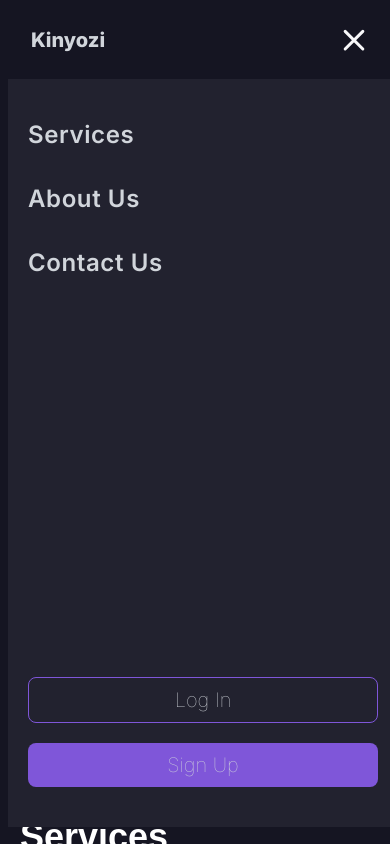
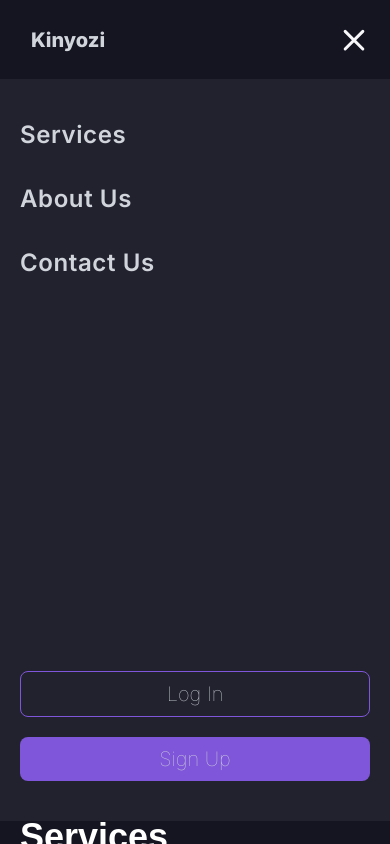
Before and after one commit to regan-mu/my-kinyozi-client, a Next.js app: page / in a window 390 px wide. Both pictures are taken after a click on the picture 354 px from the left and 39 px from the top of the page. Shown: the top 844 px of the page. Built offline with nearby package versions, Linux system fonts and the light colour scheme.

Commit message:
Landing page mobile-responsive

```diff
--- a/app/components/Header.js
+++ b/app/components/Header.js
@@ -10,13 +10,14 @@ export default function Header() {
     }
 
     return (
-        <nav className="flex justify-between text-gray-300 relative w-full h-20 font-inter border-b border-gray-800">
+        <header className="w-full h-20 fixed top-0 left-0 px-5 bg-dark-blue z-10 md:px-14">
+            <nav className="flex justify-between text-gray-300 relative w-full h-full font-inter border-b border-gray-800">
                 <div className="flex w-24 h-full items-center justify-center">
                     <Link href="/">
                         <h1 className="font-extrabold text-xl">Kinyozi</h1>
                     </Link>
                 </div>
-            <div className={menuExpanded ? "absolute flex-col h-custom py-10 px-5 top-full -right-7 justify-between w-screen z-10 bg-accent  flex ": "hidden justify-between md:flex md:p-0 md:flex-row md:right-0 md:top-0 md:h-full md:bg-dark-blue md:relative md:w-2/3"}>
+                <div className={menuExpanded ? "absolute flex-col h-custom py-10 px-5 top-full -right-5 justify-between w-screen bg-accent  flex ": "hidden justify-between md:flex md:p-0 md:flex-row md:right-0 md:top-0 md:h-full md:bg-dark-blue md:relative md:w-2/3"}>
                     <div className="h-full flex flex-col text-2xl gap-8  md:flex-row md:items-center md:gap-16 md:text-base font-semibold tracking-wide">
                         <Link className="hover:text-gray-200" href="#services-section">
                             <p onClick={toggleMenu}>Services</p>
@@ -40,5 +41,6 @@ export default function Header() {
                     }
                 </div>
             </nav>
+        </header>
     )
 }
--- a/app/page.js
+++ b/app/page.js
@@ -10,7 +10,7 @@ export default function Home() {
   return (
     <main className="bg-dark-blue h-auto px-5 md:px-14 font-poppins text-white">
       <Header />
-      <section className="w-full h-[85vh] grid grid-rows-1 mb-5  py-5 md:grid-cols-2 md:mb-20">
+      <section className="w-full h-[85vh] grid grid-rows-1 mb-5  py-5 mt-20 md:grid-cols-2 md:mb-20">
         <div className="flex flex-col justify-center gap-4  h-full w-full">
           <h2 className="font-extrabold md:font-bold text-5xl w-full">
             Elevate Your Barbershop Experience with <span className="text-secondary">Effortless Management</span>
@@ -18,7 +18,7 @@ export default function Home() {
           <p className="text-gray-300 font-thin text-lg p-0 md:text-base">
             Streamline Operations, Optimize Staff, and Enhance Customer Satisfaction.
           </p>
-          <Link className="bg-secondary w-max py-3 px-6 rounded-xl text-lg hover:text-gray-300 transition-all duration-100 ease-in md:py-2 md:px-4 md:text-base" href="/">Get Started</Link>
+          <Link className="bg-secondary w-max py-2 px-6 rounded-xl text-lg hover:text-gray-300 transition-all duration-100 ease-in md:px-4 md:text-base" href="/">Get Started</Link>
         </div>
         <div className="w-full hidden md:flex justify-end relative">
           <Image className="object-contain" src="/my-kinyozi-hero.svg" alt="my kinyozi hero" fill={true}/>
--- a/tailwind.config.js
+++ b/tailwind.config.js
@@ -23,7 +23,7 @@ module.exports = {
         'roboto': ['Roboto', 'sans-serif']
       },
       height: {
-        'custom': 'calc(100vh - 96px)',
+        'custom': 'calc(100vh - 102px)',
       },
       fontWeight: {
         thin: 100,
```
Lines whose indentation alone changed are shown as unchanged.
